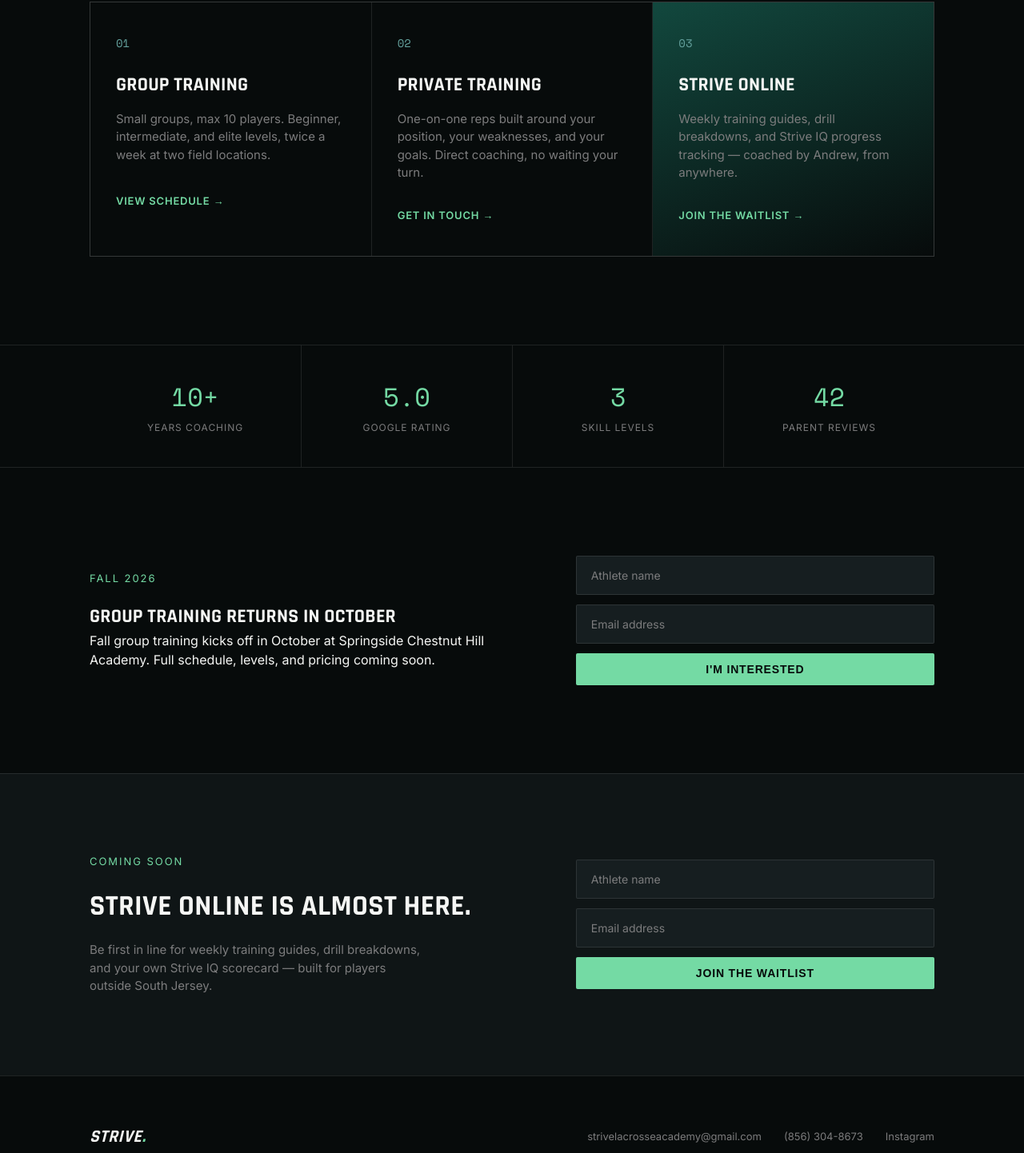
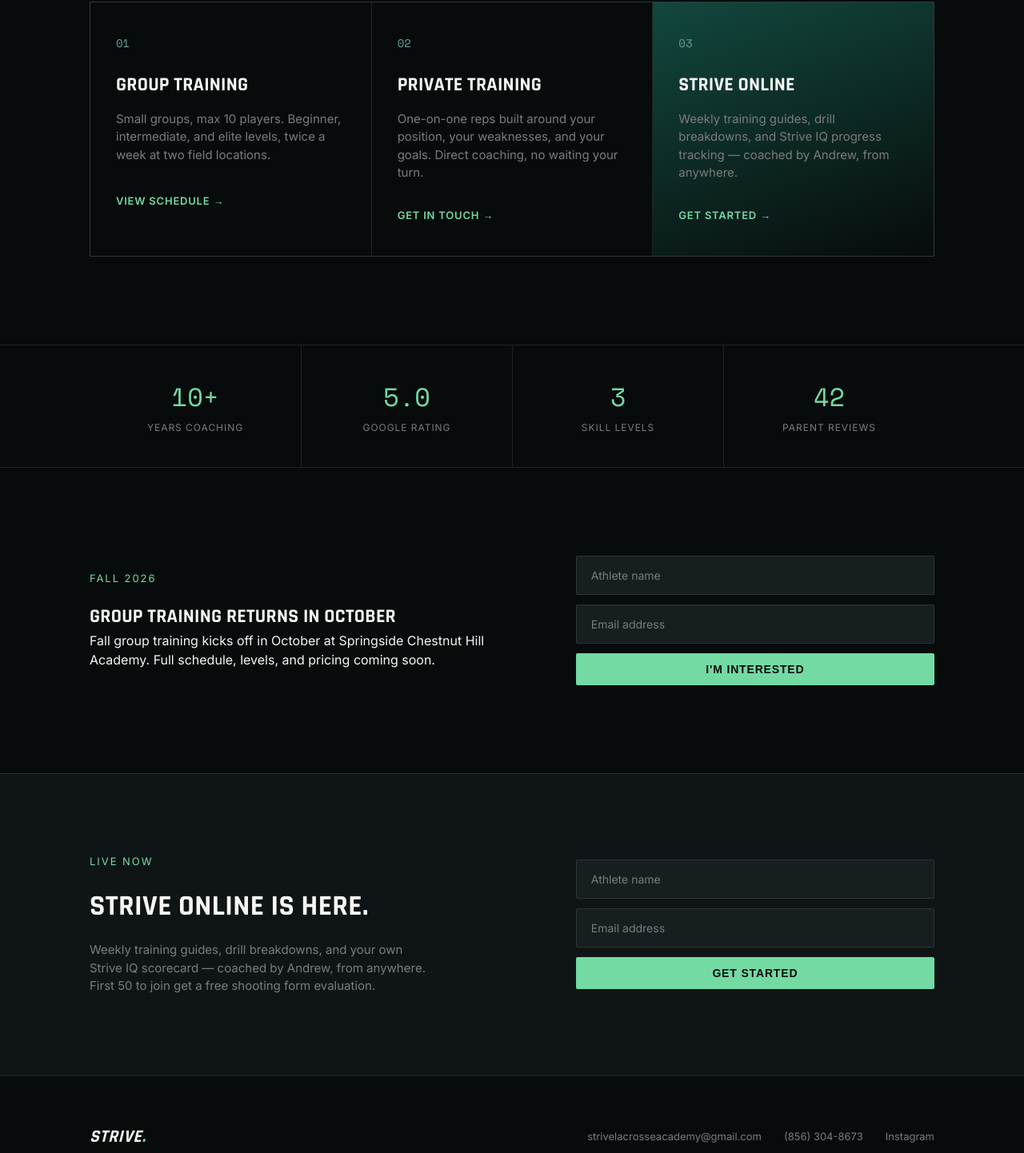
Before and after one commit to seanshelko3-svg/strive-lacrosse-academy, a website: page index.html in a window 1280 px wide. Shown: the part 1566-3008 px from the top of the page at 80% size. Drawn offline with nearby package versions, Linux system fonts and the light colour scheme.

Commit message:
Update Strive Online copy to live messaging

```diff
--- a/index.html
+++ b/index.html
@@ -230,7 +230,7 @@
         <div class="num mono">03</div>
         <h3>Strive Online</h3>
         <p>Weekly training guides, drill breakdowns, and Strive IQ progress tracking — coached by Andrew, from anywhere.</p>
-        <a href="#waitlist" class="link">Join the waitlist →</a>
+        <a href="#waitlist" class="link">Get started →</a>
       </div>
     </div>
   </div>
@@ -263,14 +263,14 @@
 <section class="waitlist" id="waitlist">
   <div class="wrap waitlist-box">
     <div>
-      <div class="eyebrow">Coming soon</div>
-      <h2>Strive Online is almost here.</h2>
-      <p>Be first in line for weekly training guides, drill breakdowns, and your own Strive IQ scorecard — built for players outside South Jersey.</p>
+      <div class="eyebrow">Live now</div>
+      <h2>Strive Online is here.</h2>
+      <p>Weekly training guides, drill breakdowns, and your own Strive IQ scorecard — coached by Andrew, from anywhere. First 50 to join get a free shooting form evaluation.</p>
     </div>
     <form class="waitlist-form" id="waitlistForm">
       <input type="text" placeholder="Athlete name" required>
       <input type="email" placeholder="Email address" required>
-      <button type="submit" class="btn btn-primary" style="justify-content:center; border:none; cursor:pointer;">Join the waitlist</button>
+      <button type="submit" class="btn btn-primary" style="justify-content:center; border:none; cursor:pointer;">Get started</button>
     </form>
   </div>
 </section>
@@ -311,7 +311,7 @@
     const email = form.querySelector('input[type="email"]').value;
     const originalButtonText = button.textContent;
 
-    button.textContent = 'Joining...';
+    button.textContent = 'Submitting...';;
     button.disabled = true;
 
     try {
@@ -323,7 +323,7 @@
 
       if (!response.ok) throw new Error('Request failed');
 
-      form.innerHTML = '<p style="color:#74DAA4; font-family:Rajdhani; font-weight:600; text-transform:uppercase; letter-spacing:0.03em; font-size:16px;">You\'re on the list.</p>';
+      form.innerHTML = '<p style="color:#74DAA4; font-family:Rajdhani; font-weight:600; text-transform:uppercase; letter-spacing:0.03em; ...font-size:16px;">You're in — check your email for the link.</p>';
     } catch (err) {
       button.textContent = originalButtonText;
       button.disabled = false;
```
